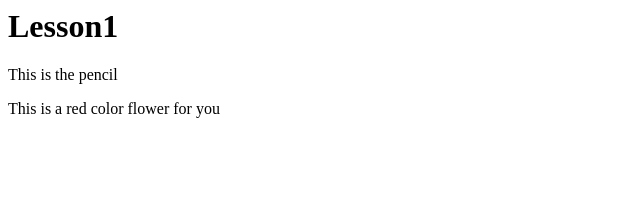
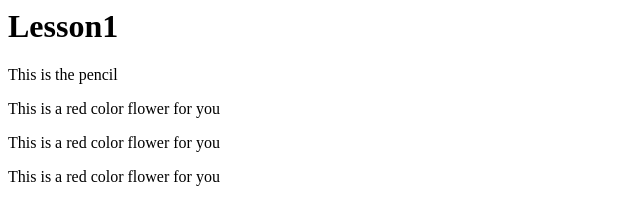
Before and after one commit to KhineZin12924/example, a plain HTML site: page index.html in a window 1280 px wide. Shown: the whole page, without its empty margins (0-640 px from the left). Drawn offline with Linux system fonts and the light colour scheme.

Commit message:
final commit

```diff
--- a/index.html
+++ b/index.html
@@ -3,3 +3,9 @@
 <p>
     This is a red color flower for you
 </p>
+<p>
+    This is a red color flower for you
+</p>
+<p>
+    This is a red color flower for you
+</p>
```
